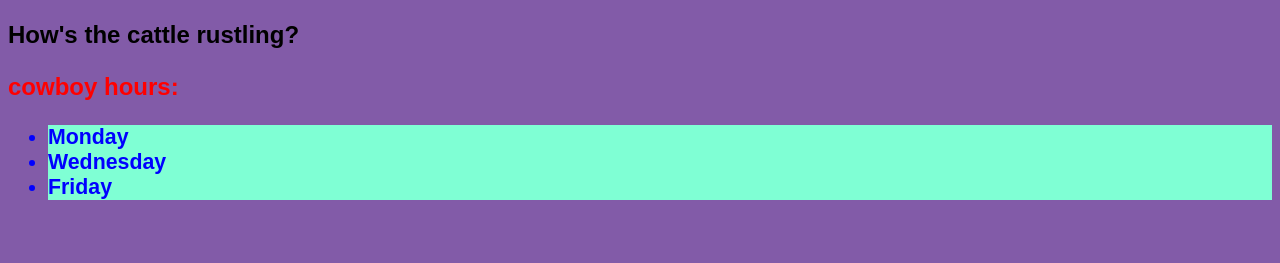
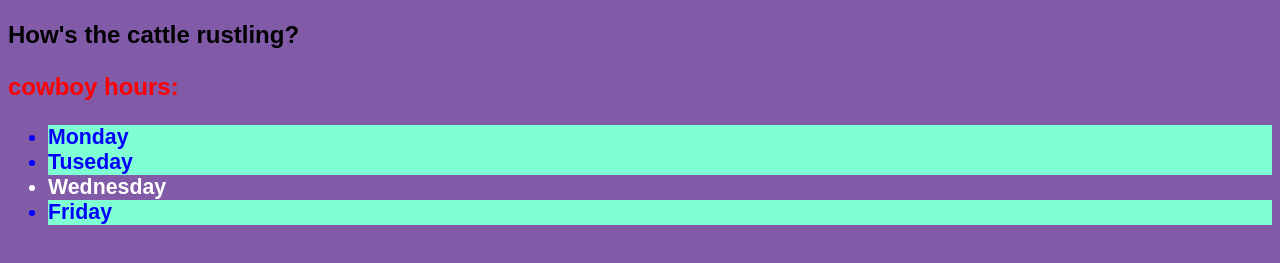
Before and after one commit to LeoHC12/web-design-website-t1, a plain HTML site: page index.html in a window 1280 px wide. Shown: the part 111-374 px from the top of the page. Drawn offline with Linux system fonts and the light colour scheme.

Commit message:
added tuseday to cowboy hours

```diff
--- a/index.html
+++ b/index.html
@@ -18,6 +18,7 @@
     <p class="p2">cowboy hours:</p>
     <ul class="cowboyhours">
         <li>Monday</li>
+        <li>Tuseday</li>
         <li>Wednesday</li>
         <li>Friday</li>
     </ul>
```
